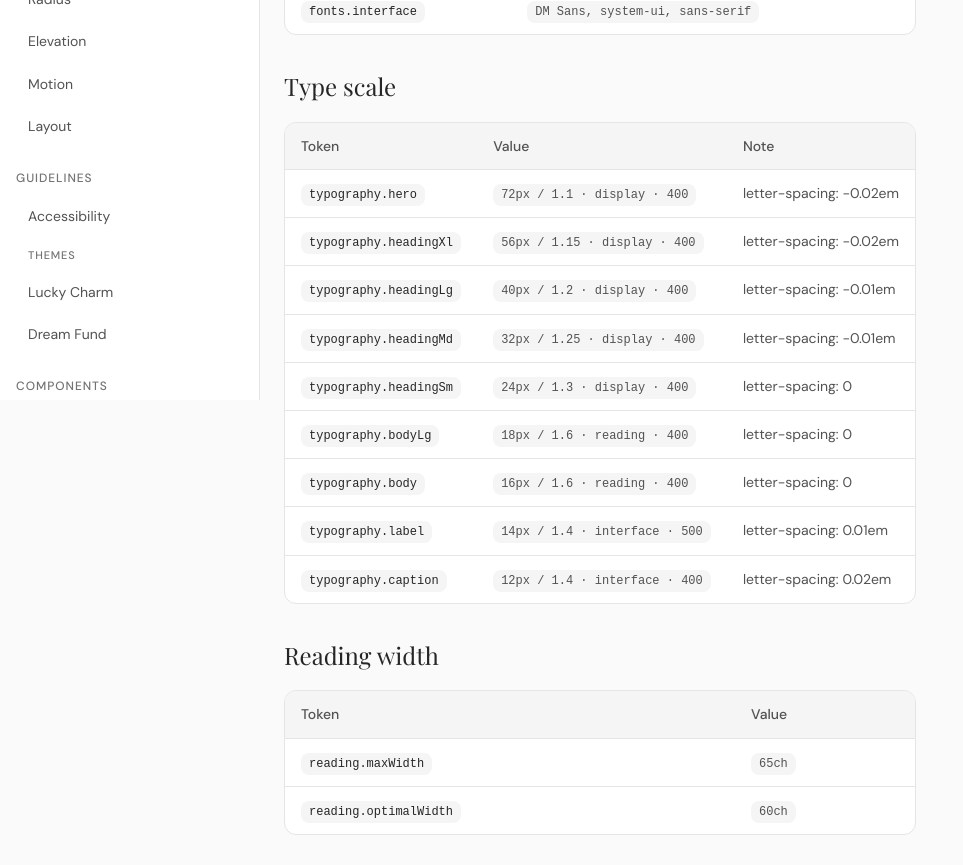
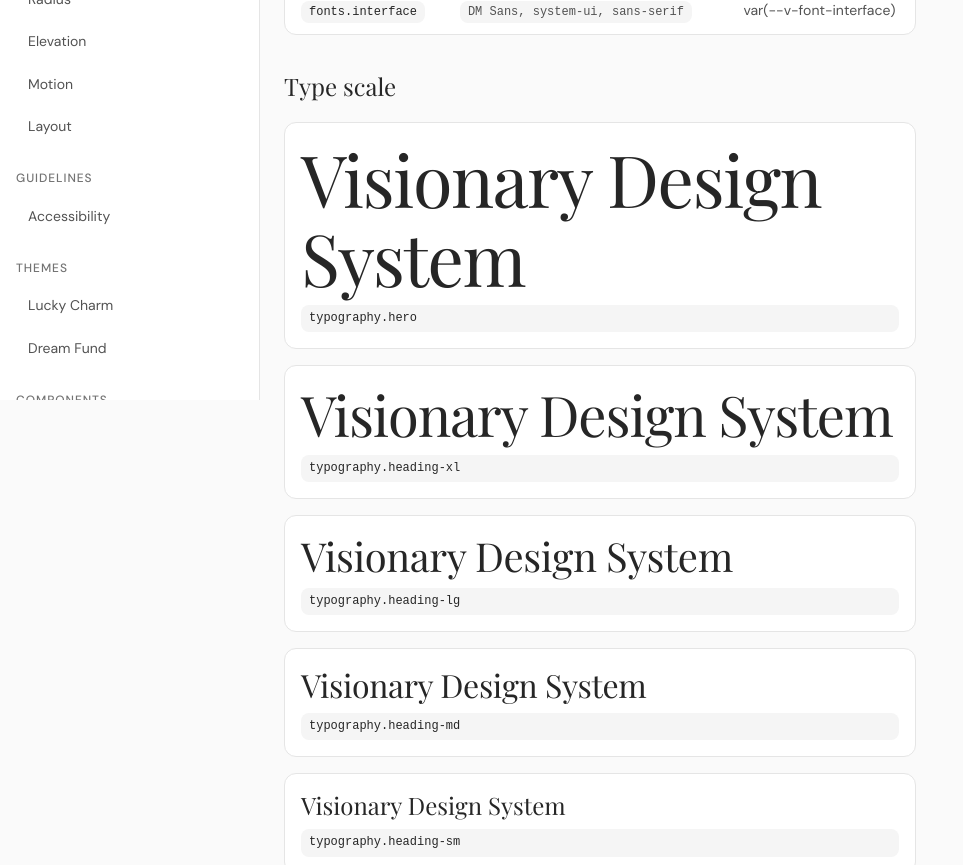
Before and after one commit to htet-visionary/htet-design, a Next.js app: page /foundations/typography in a window 1280 px wide. Shown: the part 400-1265 px from the top of the page, without its empty margins (0-963 px from the left). Built offline with nearby package versions, Linux system fonts and the light colour scheme; a web font is replaced by a local one.

Commit message:
Improve typography docs, nav IA, and color swatch labels.
Add type scale specimens, promote Themes to a top-level nav section, show hex values on swatches, and remove redundant color token tables.

Co-authored-by: Cursor <cursoragent@cursor.com>

```diff
--- a/design-system/visionary/styles/visionary.css
+++ b/design-system/visionary/styles/visionary.css
@@ -116,6 +116,7 @@
   --v-type-label: 14px;
   --v-type-caption: 12px;
   --v-reading-max: 65ch;
+  --v-reading-optimal: 60ch;
 
   /* ── Spacing ── */
   --v-space-1: 4px;
--- a/src/app/foundations/typography/page.tsx
+++ b/src/app/foundations/typography/page.tsx
@@ -4,13 +4,20 @@ import {
   SectionBlock,
   TokenTable,
 } from "@/components/visionary/DocParts";
-import { fonts, reading, typography } from "@design-system/visionary";
+import { fonts, reading } from "@design-system/visionary";
+import {
+  fontRoleCssVar,
+  typographyCssVar,
+  typographyEntries,
+  typographyStyle,
+  typographyTokenKey,
+} from "@/lib/typography-utils";
 
 export default function TypographyPage() {
-  const scaleRows = Object.entries(typography).map(([name, style]) => ({
-    token: `typography.${name}`,
+  const scaleRows = typographyEntries.map(([name, style]) => ({
+    token: `typography.${typographyTokenKey(name)}`,
     value: `${style.size}px / ${style.lineHeight} · ${style.font} · ${style.weight}`,
-    note: `letter-spacing: ${style.letterSpacing}`,
+    note: `var(${typographyCssVar(name)})`,
   }));
 
   return (
@@ -25,28 +32,51 @@ export default function TypographyPage() {
             {
               token: "fonts.display",
               value: `${fonts.display.family}, ${fonts.display.fallback}`,
+              note: `var(${fontRoleCssVar("display")})`,
             },
             {
               token: "fonts.reading",
               value: `${fonts.reading.family}, ${fonts.reading.fallback}`,
+              note: `var(${fontRoleCssVar("reading")})`,
             },
             {
               token: "fonts.interface",
               value: `${fonts.interface.family}, ${fonts.interface.fallback}`,
+              note: `var(${fontRoleCssVar("interface")})`,
             },
           ]}
         />
       </SectionBlock>
 
       <SectionBlock title="Type scale">
+        <ul className="v-type-specimen-grid">
+          {typographyEntries.map(([name, style]) => (
+            <li key={name} className="v-type-specimen">
+              <p className="v-type-specimen__sample" style={typographyStyle(name, style)}>
+                Visionary Design System
+              </p>
+              <code className="v-code v-code--sm">
+                typography.{typographyTokenKey(name)}
+              </code>
+            </li>
+          ))}
+        </ul>
         <TokenTable rows={scaleRows} />
       </SectionBlock>
 
       <SectionBlock title="Reading width">
         <TokenTable
           rows={[
-            { token: "reading.maxWidth", value: reading.maxWidth },
-            { token: "reading.optimalWidth", value: reading.optimalWidth },
+            {
+              token: "reading.max-width",
+              value: reading.maxWidth,
+              note: "var(--v-reading-max)",
+            },
+            {
+              token: "reading.optimal-width",
+              value: reading.optimalWidth,
+              note: "var(--v-reading-optimal)",
+            },
           ]}
         />
       </SectionBlock>
--- a/src/app/shell.css
+++ b/src/app/shell.css
@@ -53,7 +53,7 @@
 
 .v-shell__subgroup-title {
   font-family: var(--v-font-interface);
-  font-size: 11px;
+  font-size: var(--v-type-caption);
   font-weight: 500;
   text-transform: uppercase;
   letter-spacing: 0.08em;
@@ -65,7 +65,7 @@
 .v-shell__list--nested .v-shell__link,
 .v-shell__link--nested {
   padding-left: var(--v-space-6);
-  font-size: 13px;
+  font-size: var(--v-type-caption);
 }
 
 .v-shell__group-title {
@@ -253,7 +253,31 @@
 }
 
 .v-code--sm {
-  font-size: 10px;
+  font-size: var(--v-type-caption);
+}
+
+/* ── Type specimens ── */
+.v-type-specimen-grid {
+  list-style: none;
+  margin: 0 0 var(--v-space-6);
+  padding: 0;
+  display: grid;
+  gap: var(--v-space-4);
+}
+
+.v-type-specimen {
+  padding: var(--v-space-4);
+  background: var(--v-surface-primary);
+  border: 1px solid var(--v-border-subtle);
+  border-radius: var(--v-radius-md);
+  display: grid;
+  gap: var(--v-space-2);
+}
+
+.v-type-specimen__sample {
+  margin: 0;
+  color: var(--v-text-primary);
+  overflow-wrap: anywhere;
 }
 
 /* ── Swatches ── */
@@ -271,6 +295,8 @@
   background: var(--v-surface-primary);
   border: 1px solid var(--v-border-subtle);
   border-radius: var(--v-radius-md);
+  display: grid;
+  gap: var(--v-space-1);
 }
 
 .v-swatch__chip {
@@ -279,7 +305,6 @@
   height: var(--v-space-8);
   border-radius: var(--v-radius-sm);
   border: 1px solid var(--v-border-subtle);
-  margin-bottom: var(--v-space-2);
 }
 
 /* ── Rules & cards ── */
--- a/src/app/themes/dream-fund/page.tsx
+++ b/src/app/themes/dream-fund/page.tsx
@@ -9,7 +9,7 @@ import { dreamFundTheme } from "@design-system/visionary";
 export default function DreamFundThemePage() {
   return (
     <DocPage
-      eyebrow="Guidelines · Themes"
+      eyebrow="Themes"
       title="Dream Fund"
       description="Warm warning-toned accent for brand personality. Status tokens stay fixed."
     >
--- a/src/app/themes/lucky-charm/page.tsx
+++ b/src/app/themes/lucky-charm/page.tsx
@@ -9,7 +9,7 @@ import { luckyCharmTheme } from "@design-system/visionary";
 export default function LuckyCharmThemePage() {
   return (
     <DocPage
-      eyebrow="Guidelines · Themes"
+      eyebrow="Themes"
       title="Lucky Charm"
       description="Green primary with lavender accent and iridescence for decorative moments."
     >
--- a/src/components/visionary/DocParts.tsx
+++ b/src/components/visionary/DocParts.tsx
@@ -62,6 +62,9 @@ export function SwatchGrid({ swatches }: { swatches: SwatchProps[] }) {
             aria-hidden
           />
           <code className="v-code v-code--sm">{swatch.token}</code>
+          {swatch.hex && (
+            <code className="v-code v-code--sm v-code--muted">{swatch.hex}</code>
+          )}
         </li>
       ))}
     </ul>
--- a/src/components/visionary/VisionaryShell.tsx
+++ b/src/components/visionary/VisionaryShell.tsx
@@ -57,7 +57,9 @@ export function VisionaryShell({ children }: { children: ReactNode }) {
           <Link href="/" className="v-shell__brand-link">
             {visionaryMeta.name}
           </Link>
-          <span className="v-shell__version">v{visionaryMeta.version}</span>
+          <span className="v-shell__version">
+            V-{visionaryMeta.version.toUpperCase()}
+          </span>
         </div>
 
         <nav className="v-shell__nav">
--- a/src/lib/navigation.ts
+++ b/src/lib/navigation.ts
@@ -36,16 +36,13 @@ export const visionaryNavigation: NavGroup[] = [
   {
     title: "Guidelines",
     items: [{ title: "Accessibility", href: "/accessibility" }],
-    subgroups: [
-      {
-        title: "Themes",
-        items: [
-          { title: "Lucky Charm", href: "/themes/lucky-charm" },
-          { title: "Dream Fund", href: "/themes/dream-fund" },
-        ],
-      },
+  },
+  {
+    title: "Themes",
+    items: [
+      { title: "Lucky Charm", href: "/themes/lucky-charm" },
+      { title: "Dream Fund", href: "/themes/dream-fund" },
     ],
-    subgroupsAfterItems: true,
   },
   {
     title: "Components",
--- /dev/null
+++ b/src/lib/typography-utils.ts
@@ -0,0 +1,35 @@
+import type { CSSProperties } from "react";
+import { fonts, typography } from "@design-system/visionary";
+
+type TypographyStyle = (typeof typography)[keyof typeof typography];
+type FontRole = TypographyStyle["font"];
+
+export function typographyTokenKey(name: string): string {
+  return name.replace(/([A-Z])/g, "-$1").toLowerCase();
+}
+
+export function typographyCssVar(name: string): string {
+  return `--v-type-${typographyTokenKey(name)}`;
+}
+
+export function fontRoleCssVar(role: FontRole): string {
+  return `--v-font-${role}`;
+}
+
+export function typographyStyle(name: string, style: TypographyStyle): CSSProperties {
+  const family = fonts[style.font].family;
+  const fallback = fonts[style.font].fallback;
+
+  return {
+    fontFamily: `"${family}", ${fallback}`,
+    fontSize: `${style.size}px`,
+    fontWeight: style.weight,
+    lineHeight: style.lineHeight,
+    letterSpacing: style.letterSpacing,
+  };
+}
+
+export const typographyEntries = Object.entries(typography) as [
+  keyof typeof typography,
+  TypographyStyle,
+][];
```
Also changed, not shown: src/lib/color-sections.tsx (+0 -25 lines).
